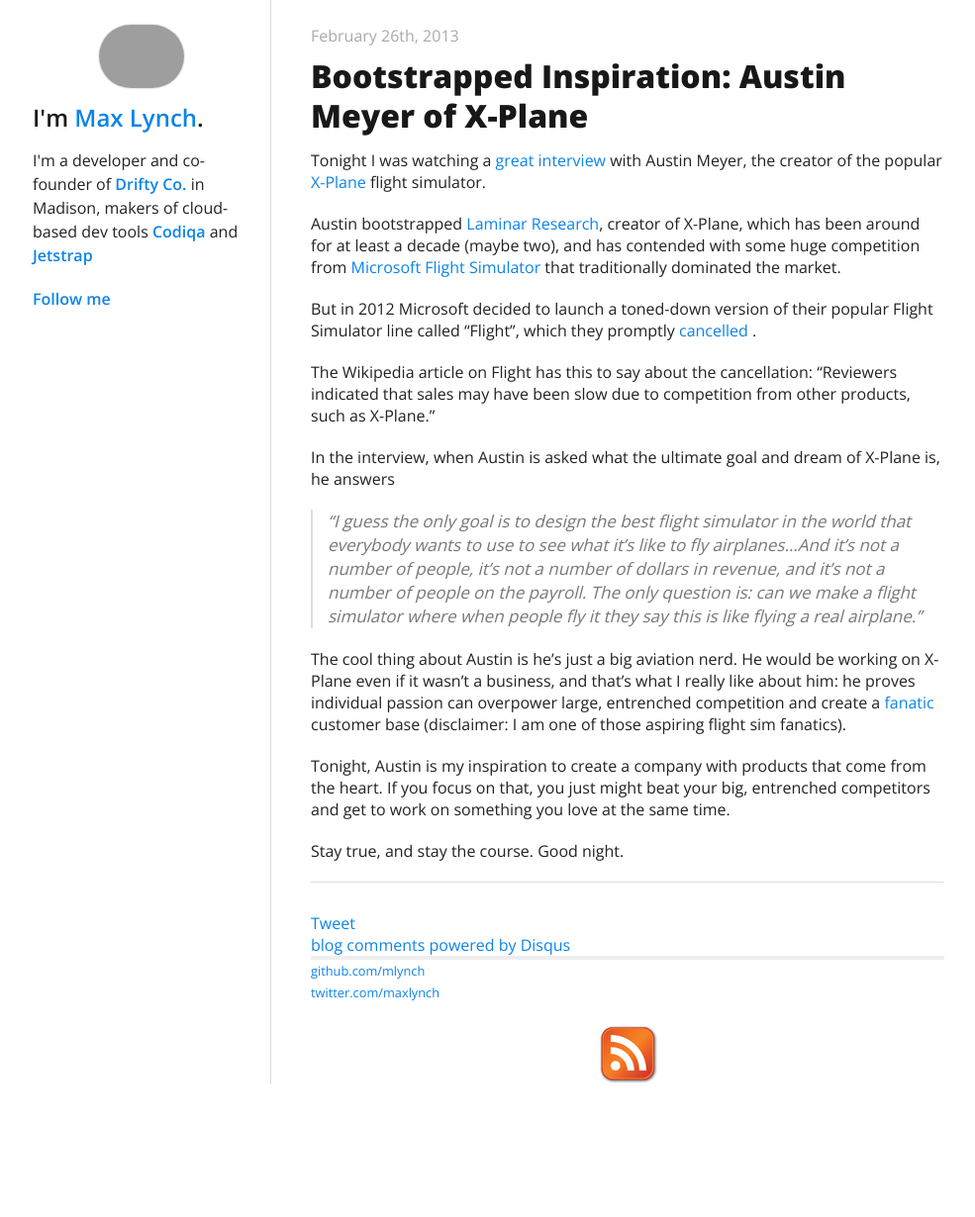
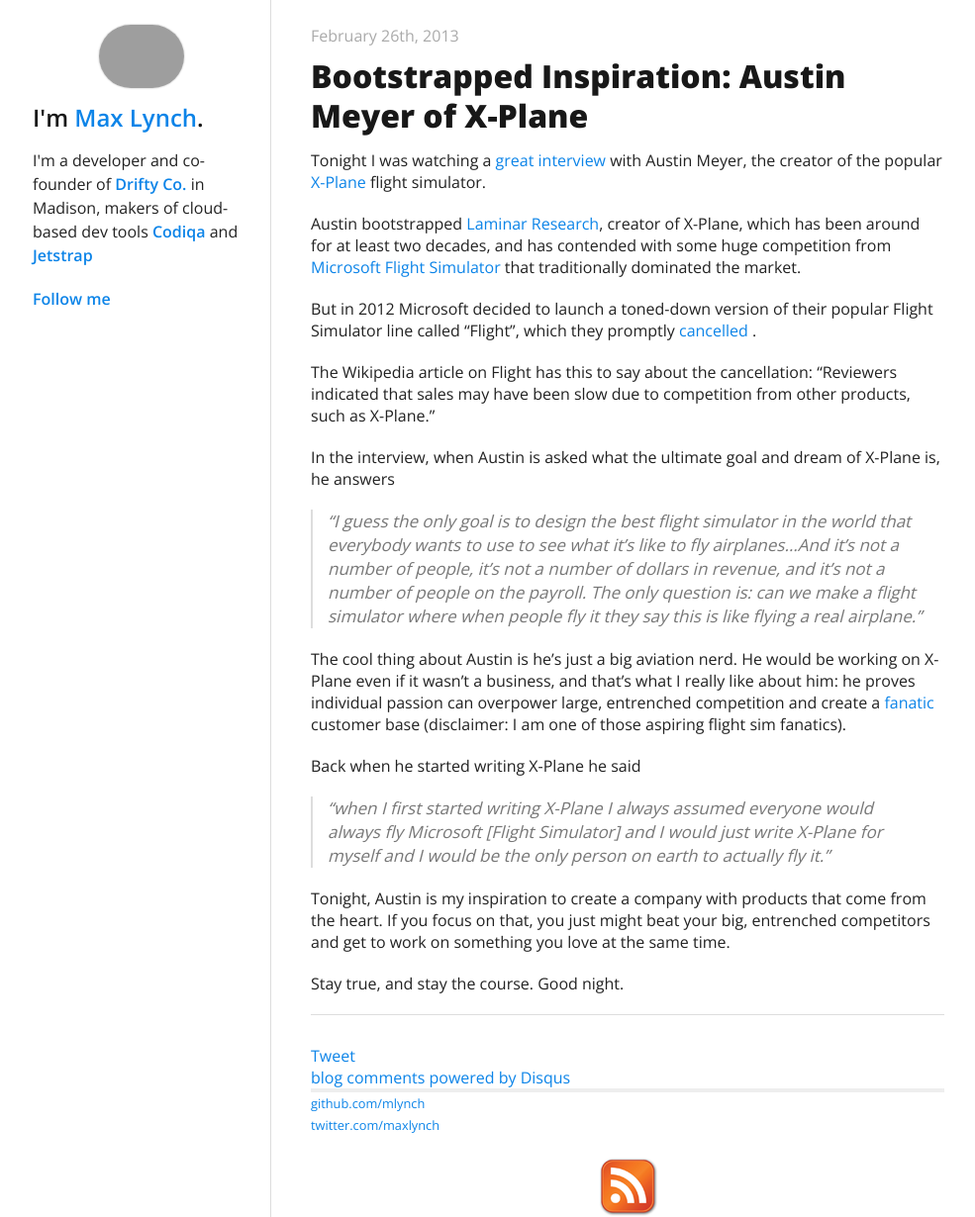
Before and after one commit to mlynch/mlynch.github.com, a Jekyll site: the page built from _posts/2013-02-26-austinmeyer.markdown, in a window 1280 px wide. Shown: the whole page at 99% size, without its empty margins (137-1122 px from the left). Built offline with Jekyll 4.4.1, drawn with Linux system fonts in a browser that asks for light colours; nearby versions of some CDN libraries; Markdown is read by kramdown in place of the engine named in the settings; comment, search, counter and statistics services are not loaded; before the commit the page ends 1096 px from its top, so only the background shows below that; grey boxes are pictures that could not be loaded.

Commit message:
Update _posts/2013-02-26-austinmeyer.markdown

```diff
--- a/_posts/2013-02-26-austinmeyer.markdown
+++ b/_posts/2013-02-26-austinmeyer.markdown
@@ -16,7 +16,7 @@ summary:
 
 Tonight I was watching a [great interview](http://www.youtube.com/watch?v=KmdiQcybhLw) with Austin Meyer, the creator of the popular [X-Plane](http://x-plane.com/) flight simulator.
 
-Austin bootstrapped [Laminar Research](http://www.laminarresearch.com/), creator of X-Plane, which has been around for at least a decade (maybe two), and has contended with some huge competition from [Microsoft Flight Simulator](http://en.wikipedia.org/wiki/Microsoft_Flight_Simulator) that traditionally dominated the market.
+Austin bootstrapped [Laminar Research](http://www.laminarresearch.com/), creator of X-Plane, which has been around for at least two decades, and has contended with some huge competition from [Microsoft Flight Simulator](http://en.wikipedia.org/wiki/Microsoft_Flight_Simulator) that traditionally dominated the market.
 
 But in 2012 Microsoft decided to launch a toned-down version of their popular Flight Simulator line called "Flight", which they promptly [cancelled](http://en.wikipedia.org/wiki/Microsoft_Flight#Cancellation) .
 
@@ -28,6 +28,10 @@ In the interview, when Austin is asked what the ultimate goal and dream of X-Pla
 
 The cool thing about Austin is he's just a big aviation nerd. He would be working on X-Plane even if it wasn't a business, and that's what I really like about him: he proves individual passion can overpower large, entrenched competition and create a [fanatic](http://x-plane.org/) customer base (disclaimer: I am one of those aspiring flight sim fanatics).
 
+Back when he started writing X-Plane he said
+
+> "when I first started writing X-Plane I always assumed everyone would always fly Microsoft [Flight Simulator] and I would just write X-Plane for myself and I would be the only person on earth to actually fly it."
+
 Tonight, Austin is my inspiration to create a company with products that come from the heart. If you focus on that, you just might beat your big, entrenched competitors and get to work on something you love at the same time.
 
 Stay true, and stay the course. Good night.
```
